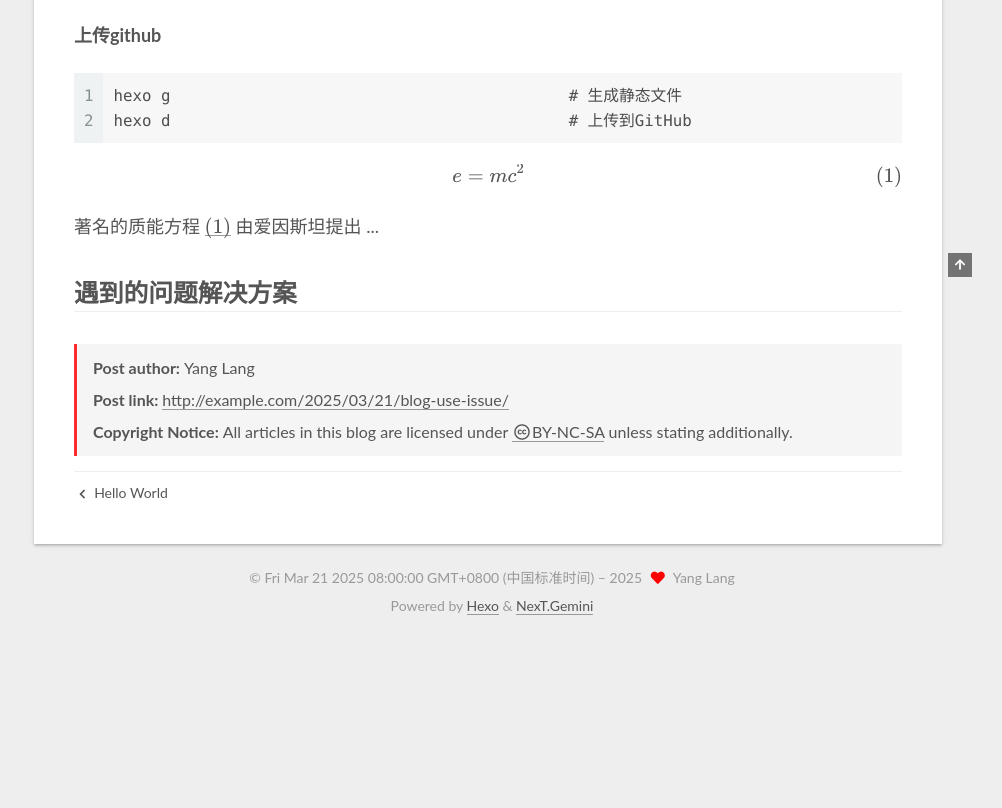
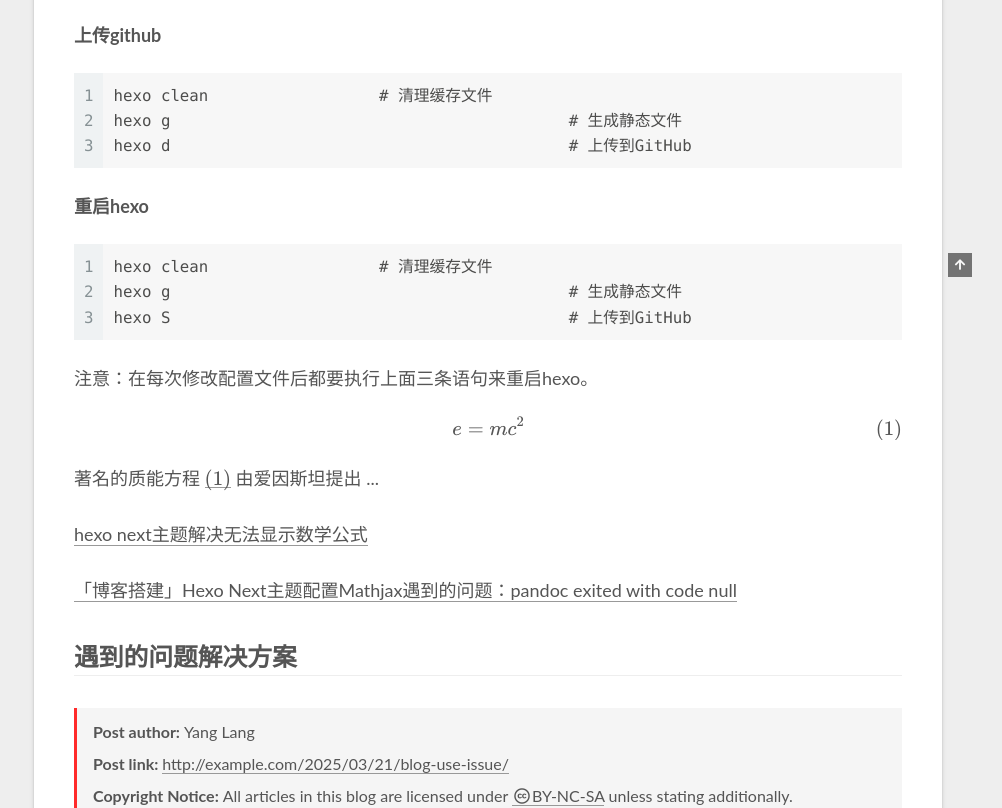
Before and after one commit to LangYang00/LangYang00.github.io, a plain HTML site: page 2025/03/21/blog-use-issue/index.html in a window 1280 px wide. Shown: the part 623-1431 px from the top of the page, without its empty margins (278-1280 px from the left). Before the commit the page ends 1263 px from the top, so only its background shows below. Drawn offline with nearby package versions, Linux system fonts and the light colour scheme.

Commit message:
Site updated: 2025-03-21 20:19:12

```diff
--- a/2025/03/21/blog-use-issue/index.html
+++ b/2025/03/21/blog-use-issue/index.html
@@ -36,7 +36,7 @@
  123456789npm install -g hexo-cli		# 安装hexohexo init					# 初始化hexonpm install					# 构建需要的环境与node_moduleshexo server					# 启动服务器hexo g						# 生成静态文件hexo d						# 上传到GitHubhexo new">
 <meta property="og:locale" content="en_US">
 <meta property="article:published_time" content="2025-03-21T06:37:30.000Z">
-<meta property="article:modified_time" content="2025-03-21T12:01:05.870Z">
+<meta property="article:modified_time" content="2025-03-21T12:16:37.275Z">
 <meta property="article:author" content="Yang Lang">
 <meta name="twitter:card" content="summary">
 
@@ -197,7 +197,7 @@
               <span class="post-meta-item-text">Posted on</span>
 
 
-              <time title="Created: 2025-03-21 14:37:30 / Modified: 20:01:05" itemprop="dateCreated datePublished" datetime="2025-03-21T14:37:30+08:00">2025-03-21</time>
+              <time title="Created: 2025-03-21 14:37:30 / Modified: 20:16:37" itemprop="dateCreated datePublished" datetime="2025-03-21T14:37:30+08:00">2025-03-21</time>
             </span>
 
 
@@ -216,12 +216,21 @@
 <h3 id="hexo指令">hexo指令</h3>
 <figure class="highlight plaintext"><table><tr><td class="gutter"><pre><span class="line">1</span><br><span class="line">2</span><br><span class="line">3</span><br><span class="line">4</span><br><span class="line">5</span><br><span class="line">6</span><br><span class="line">7</span><br><span class="line">8</span><br><span class="line">9</span><br></pre></td><td class="code"><pre><span class="line">npm install -g hexo-cli		# 安装hexo</span><br><span class="line">hexo init					# 初始化hexo</span><br><span class="line">npm install					# 构建需要的环境与node_modules</span><br><span class="line">hexo server					# 启动服务器</span><br><span class="line">hexo g						# 生成静态文件</span><br><span class="line">hexo d						# 上传到GitHub</span><br><span class="line">hexo new &quot;Markdown文件名&quot;    # 生成新的Markdown文件用于新的博文</span><br><span class="line">hexo clean                  # 清理缓存文件</span><br><span class="line"># 删除文章只需要将source中的markdown文件删掉，然后执行 hexo g 即可</span><br></pre></td></tr></table></figure>
 <p><strong>上传github</strong></p>
-<figure class="highlight plaintext"><table><tr><td class="gutter"><pre><span class="line">1</span><br><span class="line">2</span><br></pre></td><td class="code"><pre><span class="line">hexo g						# 生成静态文件</span><br><span class="line">hexo d						# 上传到GitHub</span><br></pre></td></tr></table></figure>
-<p><span class="math display">\[\begin{equation}\label{eq2}
+<figure class="highlight plaintext"><table><tr><td class="gutter"><pre><span class="line">1</span><br><span class="line">2</span><br><span class="line">3</span><br></pre></td><td class="code"><pre><span class="line">hexo clean                  # 清理缓存文件</span><br><span class="line">hexo g						# 生成静态文件</span><br><span class="line">hexo d						# 上传到GitHub</span><br></pre></td></tr></table></figure>
+<p><strong>重启hexo</strong></p>
+<figure class="highlight plaintext"><table><tr><td class="gutter"><pre><span class="line">1</span><br><span class="line">2</span><br><span class="line">3</span><br></pre></td><td class="code"><pre><span class="line">hexo clean                  # 清理缓存文件</span><br><span class="line">hexo g						# 生成静态文件</span><br><span class="line">hexo S						# 上传到GitHub</span><br></pre></td></tr></table></figure>
+<p>注意：在每次修改配置文件后都要执行上面三条语句来重启hexo。</p>
+<p><span class="math display">\[\begin{equation}\label{eq1}
 e=mc^2
 \end{equation}\]</span></p>
-<p>著名的质能方程 <span class="math inline">\(\eqref{eq2}\)</span>
+<p>著名的质能方程 <span class="math inline">\(\eqref{eq1}\)</span>
 由爱因斯坦提出 ...</p>
+<p><a
+target="_blank" rel="noopener" href="https://blog.csdn.net/yexiaohhjk/article/details/82526604">hexo
+next主题解决无法显示数学公式</a></p>
+<p><a
+target="_blank" rel="noopener" href="https://blog.csdn.net/weixin_45073562/article/details/120289648">「博客搭建」Hexo
+Next主题配置Mathjax遇到的问题：pandoc exited with code null</a></p>
 <h2 id="遇到的问题解决方案">遇到的问题解决方案</h2>
 
     </div>
--- a/css/main.css
+++ b/css/main.css
@@ -1168,7 +1168,7 @@ pre .javascript .function {
 }
 .links-of-author a::before,
 .links-of-author span.exturl::before {
-  background: #78a86a;
+  background: #8c05ff;
   border-radius: 50%;
   content: ' ';
   display: inline-block;
```
Also changed, not shown: index.html (+13 -4 lines).
